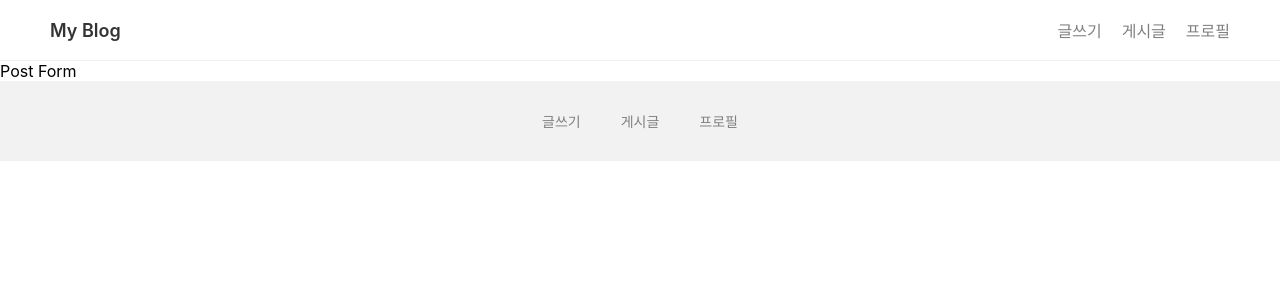
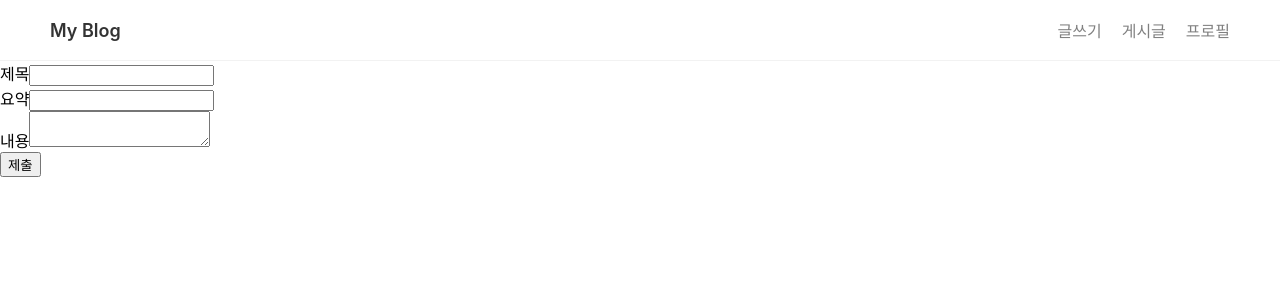
Before and after one commit to santa-developer/blog-app, a React (Create React App) app: page /posts/new in a window 1280 px wide. Shown: the top 300 px of the page. Built offline with nearby package versions, Linux system fonts and the light colour scheme.

Commit message:
feat: 글쓰기 페이지 컴포넌트 분리 및 마크업 작성

```diff
--- /dev/null
+++ b/src/components/PostForm.tsx
@@ -0,0 +1,25 @@
+import React from "react";
+
+const PostForm = () => {
+  return (
+    <form action='/post' method='POST' className='form'>
+      <div className='form__block'>
+        <label htmlFor='title'>제목</label>
+        <input type='text' name='title' id='title' required />
+      </div>
+      <div className='form__block'>
+        <label htmlFor='summary'>요약</label>
+        <input type='text' name='summary' id='summary' required />
+      </div>
+      <div className='form__block'>
+        <label htmlFor='content'>내용</label>
+        <textarea name='content' id='content' required></textarea>
+      </div>
+      <div className='form__block'>
+        <input type='submit' value='제출' className='form__btn--submit' />
+      </div>
+    </form>
+  );
+};
+
+export default PostForm;
--- a/src/pages/posts/new.tsx
+++ b/src/pages/posts/new.tsx
@@ -1,13 +1,14 @@
 import React from "react";
 import Header from "components/Header";
-import Footer from "components/Footer";
+// import Footer from "components/Footer";
+import PostForm from "components/PostForm";
 
 const PostNew = () => {
   return (
     <>
       <Header />
-      <div>Post Form</div>
-      <Footer />
+      <PostForm />
+      {/* <Footer /> */}
     </>
   );
 };
```
